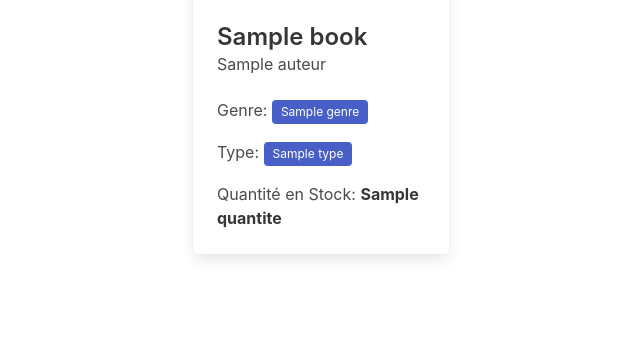
After one commit to zinsonam/books, a Symfony app: template templates/pages/books.html.twig in a window 1280 px wide. The commit adds this page. Shown: the part 454-800 px from the top of the page, without its empty margins (319-959 px from the left). Run offline with Twig, Linux system fonts and the light colour scheme; the template is opened without the code that fills it: most values are stand-ins (such as "Sample title", 1, 10 or a date in 2020); some libraries are stand-ins or nearby versions.

Commit message:
Page Books + navbar

```diff
--- a/templates/_navbar.html.twig
+++ b/templates/_navbar.html.twig
@@ -13,11 +13,11 @@
 
     <div id="navbarBasicExample" class="navbar-menu">
         <div class="navbar-start">
-            <a class="navbar-item">
+            <a class="navbar-item" href="{{ path('home') }}">
                 Accueil
             </a>
 
-            <a class="navbar-item">
+            <a class="navbar-item" href="{{ path('books_list_public') }}">
                 Livres
             </a>
 
--- /dev/null
+++ b/templates/pages/books.html.twig
@@ -0,0 +1,34 @@
+{% extends 'base.html.twig' %}
+
+{% block title %}Liste des livres{% endblock %}
+
+{% block body %}
+    <h1>Books</h1>
+
+    <div style="display: flex; justify-content: space-evenly; flex-wrap: wrap;">
+        {% for book in books %}
+            <div class="card" style="width: 20%; min-width: 200px; margin: 2em;">
+                <div class="card-image">
+                    <figure class="image is-3by4">
+                        <img src="https://placeholdpic.com/300x400?size=70" alt="Placeholder image">
+                    </figure>
+                </div>
+                <div class="card-content">
+                    <div class="media">
+                        <div class="media-content">
+                            <p class="title is-4">{{ book.titre | capitalize }}</p>
+                            <p class="subtitle is-6">{{ book.auteur }}</p>
+                        </div>
+                    </div>
+
+                    <div class="content">
+                        <p>Genre: <span class="tag is-link">{{ book.genre }}</span></p>
+                        <p>Type: <span class="tag is-link">{{ book.type }}</span></p>
+                        <p>Quantité en Stock: <strong>{{ book.quantite }}</strong></p>
+                    </div>
+                </div>
+            </div>
+        {% endfor %}
+    </div>
+
+{% endblock %}
```
Also changed, not shown: src/Controller/BookController.php (+12 -3 lines).
